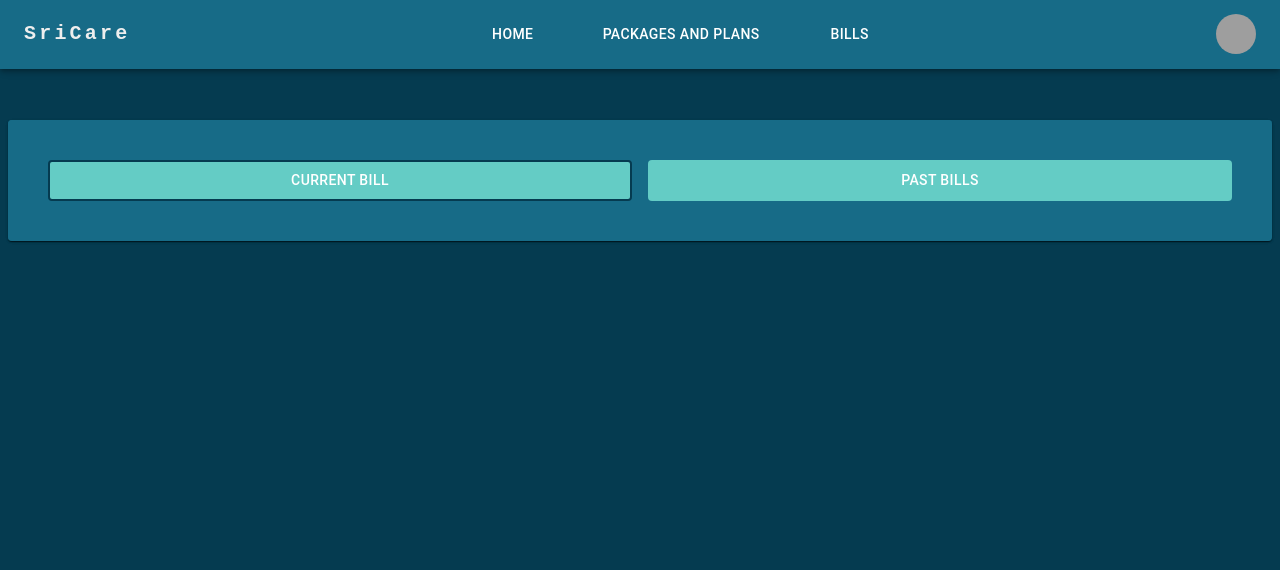
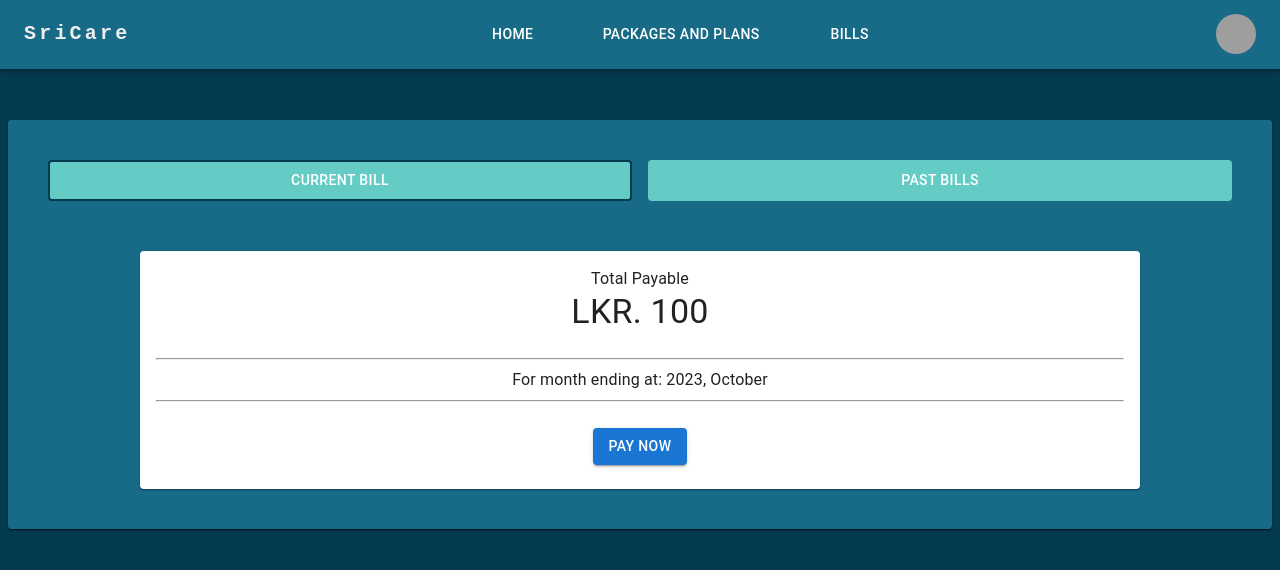
Before and after one commit to saneru-akarawita/SriCare-FrontEnd_Web, a React (Vite) app: page /allbills in a window 1280 px wide. Shown: the top 570 px of the page. Built offline with nearby package versions, Linux system fonts and the light colour scheme; grey boxes are pictures that could not be loaded.

Commit message:
view and past bills complete

```diff
--- a/src/components/currentbill.jsx
+++ b/src/components/currentbill.jsx
@@ -1,13 +1,54 @@
 import React from 'react';
+import styled from 'styled-components';
 import { Card, CardContent, Typography, Button } from '@mui/material';
-import styled from 'styled-components';
 
+const CBillContainer = styled.div`
+  display: flex;
+  flex-direction: column;
+  align-items: center;
+  justify-content: center;
+  height: 100%;
+  margin-top : 50px;
+`;
 
+const CBillCard = styled(Card)`
+  width: 100%;
+  max-width: 1000px;
+  text-align: center;
+`;
+
+const CBillContent = styled(CardContent)`
+  padding: 20px;
+`;
+
+const CBillHeader = styled(Typography)`
+  font-size: 24px;
+  font-weight: bold;
+  margin-bottom: 20px;
+`;
+
+const CPayNowButton = styled(Button)`
+  background-color: #007bff;
+  color: #fff;
+  &:hover {
+    background-color: #0056b3;
+  }
+`;
 
 const CurrentBill = () => {
-
   return (
-    <div></div>
+    <CBillContainer>
+      <CBillCard>
+        <CBillContent>
+            <CBillHeader>Total Payable</CBillHeader>
+            <Typography variant="h4">LKR. 100</Typography><br></br>
+            <hr></hr>
+            <Typography variant="body1">For month ending at: 2023, October</Typography>
+            <hr></hr><br></br>
+            <CPayNowButton variant="contained">Pay Now</CPayNowButton>
+        </CBillContent>
+      </CBillCard>
+    </CBillContainer>
   );
 };
 
--- a/src/components/pastbills.jsx
+++ b/src/components/pastbills.jsx
@@ -49,8 +49,8 @@ const PCardHeader = styled.div`
   background-color: #053B50;
   color: white;
   padding: 10px;
-  border-top-left-radius: 8px;
-  border-top-right-radius: 8px;
+  border-top-left-radius: 0px;
+  border-top-right-radius: 0px;
 `;
 
 const PCardFooter = styled(CardActions)`
@@ -64,7 +64,7 @@ const PCardStatus = styled.div`
   background-color: ${(props) => props.statusColor};
   color: white;
   padding: 2px 6px;
-  border-bottom-left-radius: 8px;
+  border-bottom-left-radius: 0px;
   border-top-right-radius: 8px;
 `;
 
--- a/src/pages/mainBillPage.jsx
+++ b/src/pages/mainBillPage.jsx
@@ -4,7 +4,7 @@ import { Paper, Card, Button } from '@mui/material';
 import Box from '@mui/material/Box';
 import Grid from '@mui/material/Grid';
 import PastBills from '../components/pastbills';
-import CurrentBill from '../components/currentBill';
+import CurrentBill from '../components/currentbill';
 
 function MainBillViewer() {
   const [activeTab, setActiveTab] = useState('current'); // 'current' or 'past'
```
